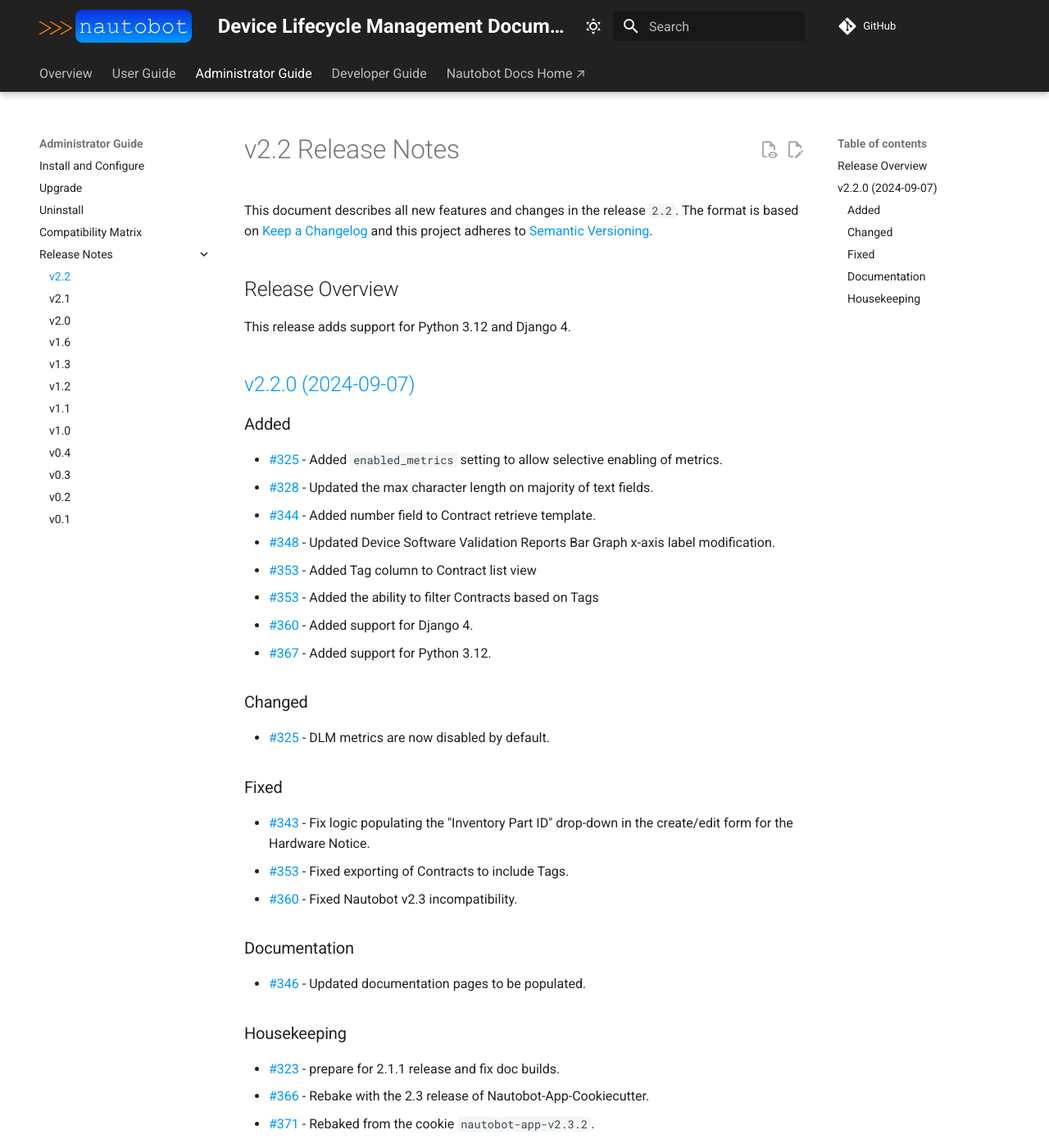
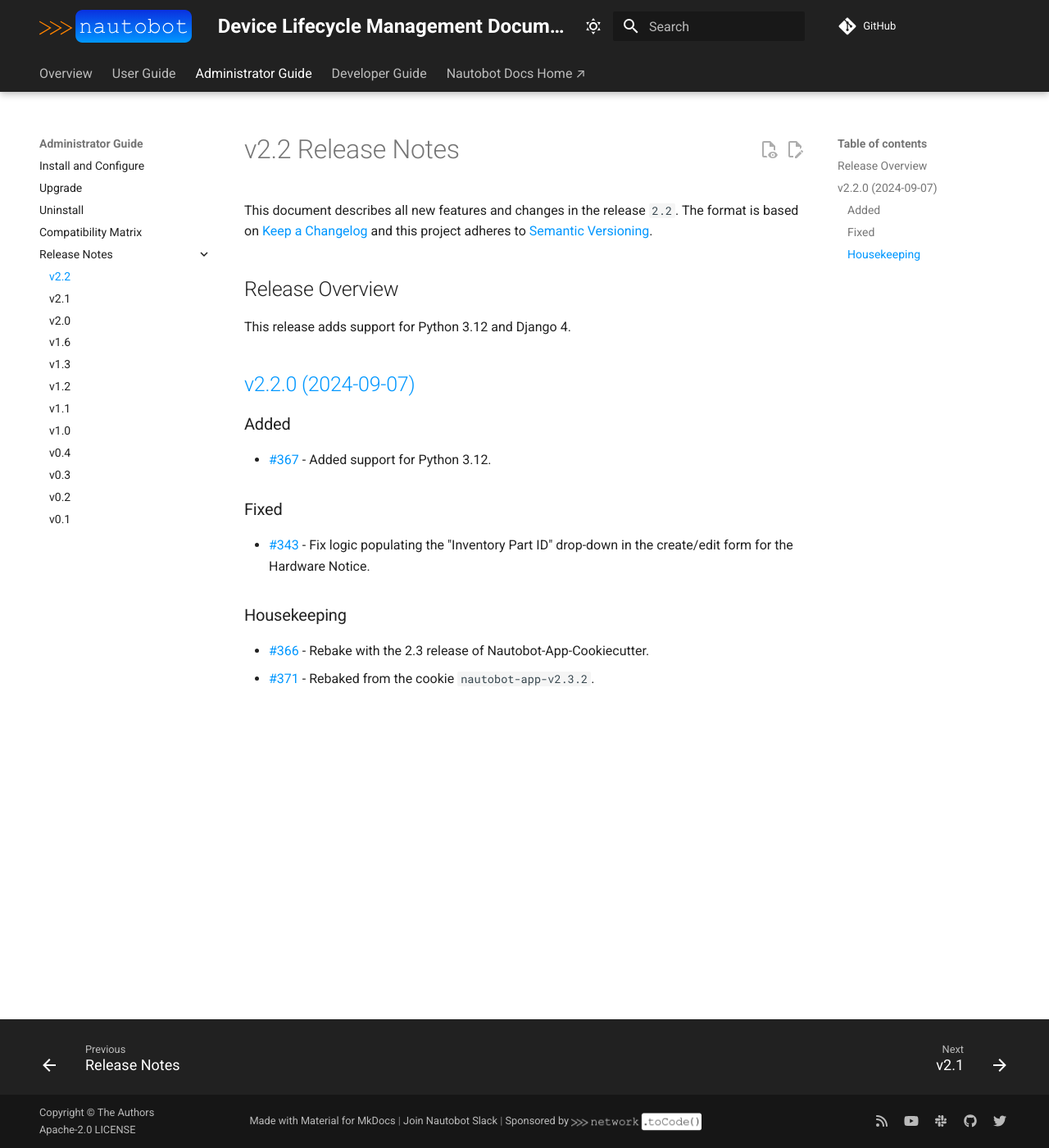
Before and after one commit to nautobot/nautobot-app-device-lifecycle-mgmt, an MkDocs documentation site: the page built from docs/admin/release_notes/version_2.2.md, in a window 1280 px wide and 1400 px high. Shown: the whole window at 82% size. Built offline with MkDocs 1.6.1 and Material for MkDocs 9.7.7, drawn with Linux system fonts in a browser that asks for light colours; comment, search, counter and statistics services are not loaded.

Commit message:
Correct Change Notes

```diff
--- a/docs/admin/release_notes/version_2.2.md
+++ b/docs/admin/release_notes/version_2.2.md
@@ -10,31 +10,13 @@ This release adds support for Python 3.12 and Django 4.
 
 ### Added
 
-- [#325](https://github.com/nautobot/nautobot-app-device-lifecycle-mgmt/issues/325) - Added `enabled_metrics` setting to allow selective enabling of metrics.
-- [#328](https://github.com/nautobot/nautobot-app-device-lifecycle-mgmt/issues/328) - Updated the max character length on majority of text fields.
-- [#344](https://github.com/nautobot/nautobot-app-device-lifecycle-mgmt/issues/344) - Added number field to Contract retrieve template.
-- [#348](https://github.com/nautobot/nautobot-app-device-lifecycle-mgmt/issues/348) - Updated Device Software Validation Reports Bar Graph x-axis label modification.
-- [#353](https://github.com/nautobot/nautobot-app-device-lifecycle-mgmt/issues/353) - Added Tag column to Contract list view
-- [#353](https://github.com/nautobot/nautobot-app-device-lifecycle-mgmt/issues/353) - Added the ability to filter Contracts based on Tags
-- [#360](https://github.com/nautobot/nautobot-app-device-lifecycle-mgmt/issues/360) - Added support for Django 4.
 - [#367](https://github.com/nautobot/nautobot-app-device-lifecycle-mgmt/issues/367) - Added support for Python 3.12.
-
-### Changed
-
-- [#325](https://github.com/nautobot/nautobot-app-device-lifecycle-mgmt/issues/325) - DLM metrics are now disabled by default.
 
 ### Fixed
 
 - [#343](https://github.com/nautobot/nautobot-app-device-lifecycle-mgmt/issues/343) - Fix logic populating the "Inventory Part ID" drop-down in the create/edit form for the Hardware Notice.
-- [#353](https://github.com/nautobot/nautobot-app-device-lifecycle-mgmt/issues/353) - Fixed exporting of Contracts to include Tags.
-- [#360](https://github.com/nautobot/nautobot-app-device-lifecycle-mgmt/issues/360) - Fixed Nautobot v2.3 incompatibility.
-
-### Documentation
-
-- [#346](https://github.com/nautobot/nautobot-app-device-lifecycle-mgmt/issues/346) - Updated documentation pages to be populated.
 
 ### Housekeeping
 
-- [#323](https://github.com/nautobot/nautobot-app-device-lifecycle-mgmt/issues/323) - prepare for 2.1.1 release and fix doc builds.
 - [#366](https://github.com/nautobot/nautobot-app-device-lifecycle-mgmt/issues/366) - Rebake with the 2.3 release of Nautobot-App-Cookiecutter.
 - [#371](https://github.com/nautobot/nautobot-app-device-lifecycle-mgmt/issues/371) - Rebaked from the cookie `nautobot-app-v2.3.2`.
```
